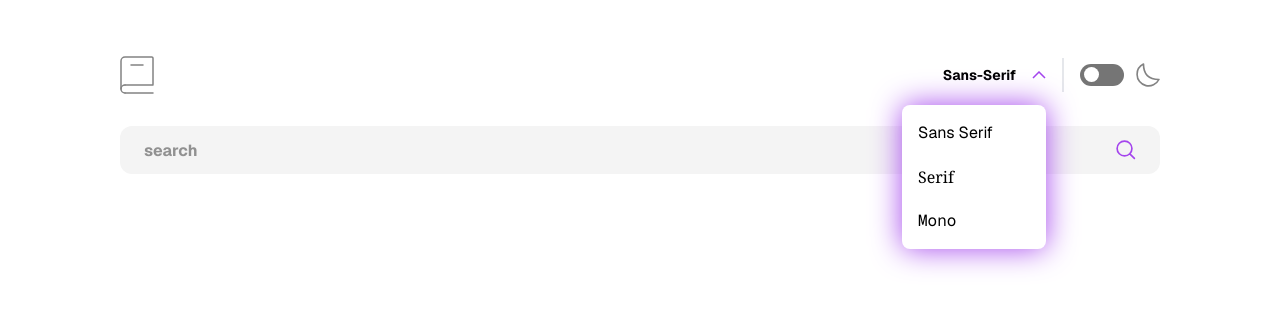
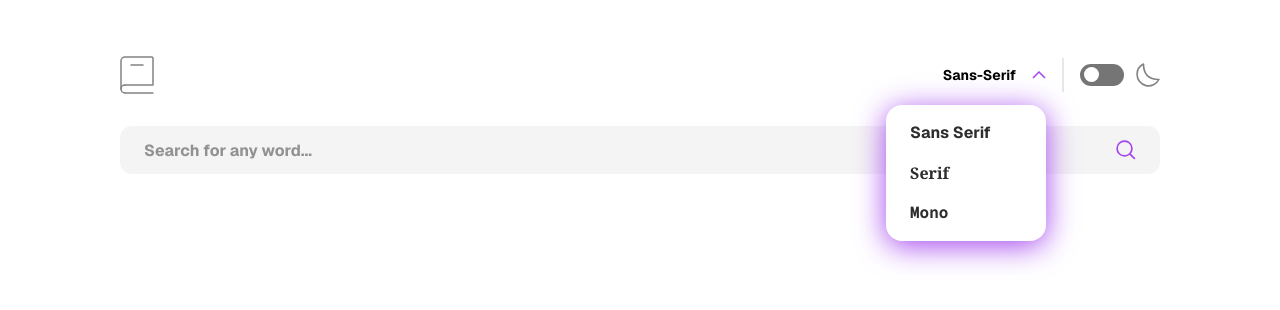
Before and after one commit to mrgreyh01/dictionary-web-app, a Next.js app: page / in a window 1280 px wide. Both pictures are taken after a click on the button "Sans-Serif". Shown: the top 310 px of the page. Built offline with nearby package versions, Linux system fonts and the light colour scheme.

Commit message:
fixed dropdownn menu bug

```diff
--- a/src/app/page.js
+++ b/src/app/page.js
@@ -125,7 +125,7 @@ function Searchbar() {
   return (
     <div className="flex">
       <div className="relative w-full h-12">
-        <input placeholder="search" type="search" id="search-bar" className={`flex justify-end items-center w-full h-full  ${isDarkMode ? "bg-[#1f1f1f]" : "bg-[#f4f4f4]"} rounded-xl px-6 ${isDarkMode ? "text-white" : "text-[#2d2d2d]"} font-bold shadow-base focus:outline-none focus:border-transparent border-none focus:ring-2 focus:ring-[#a445ed]
+        <input placeholder="Search for any word..." type="search" id="search-bar" className={`flex justify-end items-center w-full h-full  ${isDarkMode ? "bg-[#1f1f1f]" : "bg-[#f4f4f4]"} rounded-xl px-6 ${isDarkMode ? "text-white" : "text-[#2d2d2d]"} font-bold shadow-base focus:outline-none focus:border-transparent border-none focus:ring-2 focus:ring-[#a445ed]
 
         ... [&::-webkit-search-cancel-button]:appearance-none [&::-webkit-search-decoration]:appearance-none [&::-webkit-search-results-button]:appearance-none [&::-webkit-search-results-decoration]:appearance-none `} value={inputValue} onChange={(e) => {
           setInputValue(e.target.value);
@@ -279,10 +279,16 @@ function Dropdown() {
                     className="fixed inset-0 z-5"
                     onClick={() => setIsOpen(false)}
                   />
-                  <ul className={`flex flex-col items-start gap-5 absolute size-36 font-sans z-10 right-0 top-10 p-4 rounded-lg shadow-[0_0_30px_0px] shadow-[#a445ed] ${isDarkMode ? "bg-[#1f1f1f]" : "bg-white"} ${isDarkMode ? "text-white"  : "text-black"}`}>
-                    <button onClick={() => { setSelectedFont({fontName:"font-sans", fontFamily:"Sans-Serif"}); setIsOpen(false); }}><li className=" font-sans cursor-pointer hover:text-[#a445ed]">Sans Serif</li></button>
-                    <button onClick={() => { setSelectedFont({fontName:"font-serif", fontFamily:"Serif"}); setIsOpen(false); }}><li className="font-serif cursor-pointer hover:text-[#a445ed]">Serif</li></button>
-                    <button onClick={() => { setSelectedFont({fontName:"font-mono", fontFamily:"Mono"}); setIsOpen(false); }}><li className="font-mono cursor-pointer hover:text-[#a445ed]">Mono</li></button>
+                  <ul className={`flex flex-col gap-4 absolute w-40 py-4 px-6 rounded-2xl shadow-[0_5px_30px_0px_rgba(0,0,0,0.1)] shadow-[#a445ed] ${isDarkMode ? "bg-[#1f1f1f]" : "bg-white"} ${isDarkMode ? "text-white" : "text-[#2d2d2d]"} z-10 right-0 top-10`}>
+                    <li className="font-sans hover:text-[#a445ed] w-full">
+                      <button className="w-full text-left cursor-pointer font-bold" onClick={() => { setSelectedFont({fontName:"font-sans", fontFamily:"Sans Serif"}); setIsOpen(false); }}>Sans Serif</button>
+                    </li>
+                    <li className="font-serif hover:text-[#a445ed] w-full">
+                      <button className="w-full text-left cursor-pointer font-bold" onClick={() => { setSelectedFont({fontName:"font-serif", fontFamily:"Serif"}); setIsOpen(false); }}>Serif</button>
+                    </li>
+                    <li className="font-mono hover:text-[#a445ed] w-full">
+                      <button className="w-full text-left cursor-pointer font-bold" onClick={() => { setSelectedFont({fontName:"font-mono", fontFamily:"Mono"}); setIsOpen(false); }}>Mono</button>
+                    </li>
                   </ul>
                 </>
             )}
@@ -291,12 +297,25 @@ function Dropdown() {
 }
 
 function Toggle() {
+
   const { isDarkMode, setIsDarkMode } = useContext(ModeContext);
+
+  useEffect(() => {
+    const mediaQuery = window.matchMedia('(prefers-color-scheme: dark)');
+    if (mediaQuery.matches) {
+      setIsDarkMode(true);
+    }
+  }, [setIsDarkMode]);
 
   return (
     <div className="flex items-center">
       <label className="inline-flex items-center cursor-pointer">
-        <input type="checkbox" value="" className="sr-only peer" onChange={() => setIsDarkMode(!isDarkMode)} />
+        <input
+          type="checkbox"
+          className="sr-only peer"
+          checked={isDarkMode}
+          onChange={() => setIsDarkMode(!isDarkMode)}
+        />
         <div className="
           relative w-[44px] h-[22px]
         bg-[#757575]
```
